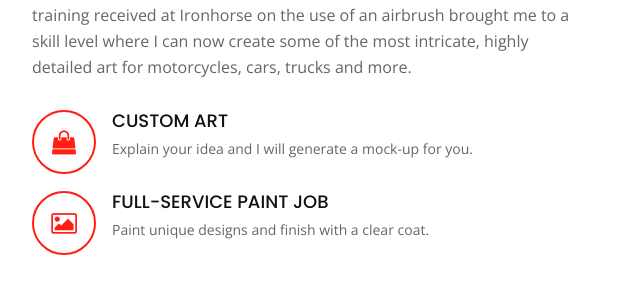
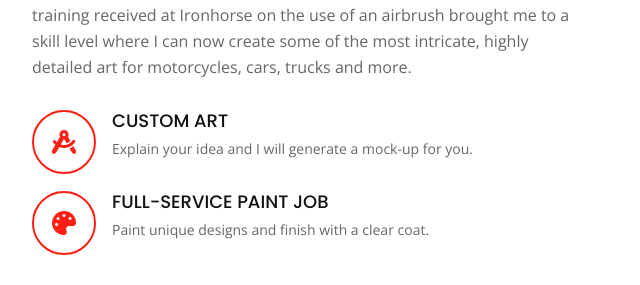
Before and after one commit to jennaloo/ironhorsepaint, a plain HTML site: page index.html in a window 1280 px wide. Shown: the part 1040-1325 px from the top of the page, 53-693 px from the left. Drawn offline with nearby package versions, Linux system fonts and the light colour scheme.

Commit message:
fixing some icons

```diff
--- a/index.html
+++ b/index.html
@@ -98,13 +98,13 @@
                         </p>
 
                         <div class="icon-box wow fadeInUp">
-                            <div class="icon"><i class="fa fa-shopping-bag"></i></div>
+                            <div class="icon"><i class="fas fa-drafting-compass"></i></div>
                             <h4 class="title"><a href="">Custom Art</a></h4>
                             <p class="description">Explain your idea and I will generate a mock-up for you.</p>
                         </div>
 
                         <div class="icon-box wow fadeInUp" data-wow-delay="0.2s">
-                            <div class="icon"><i class="fa fa-photo"></i></div>
+                            <div class="icon"><i class="fas fa-palette"></i></div>
                             <h4 class="title"><a href="">Full-Service Paint Job</a></h4>
                             <p class="description">Paint unique designs and finish with a clear coat.</p>
                         </div>
```
